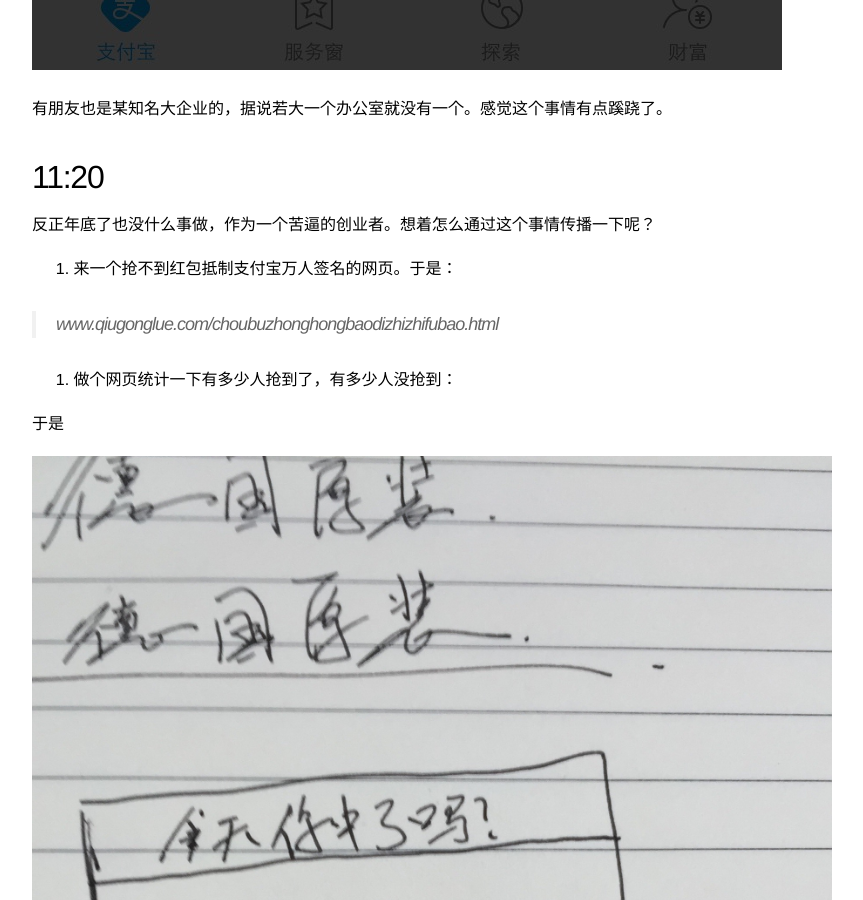
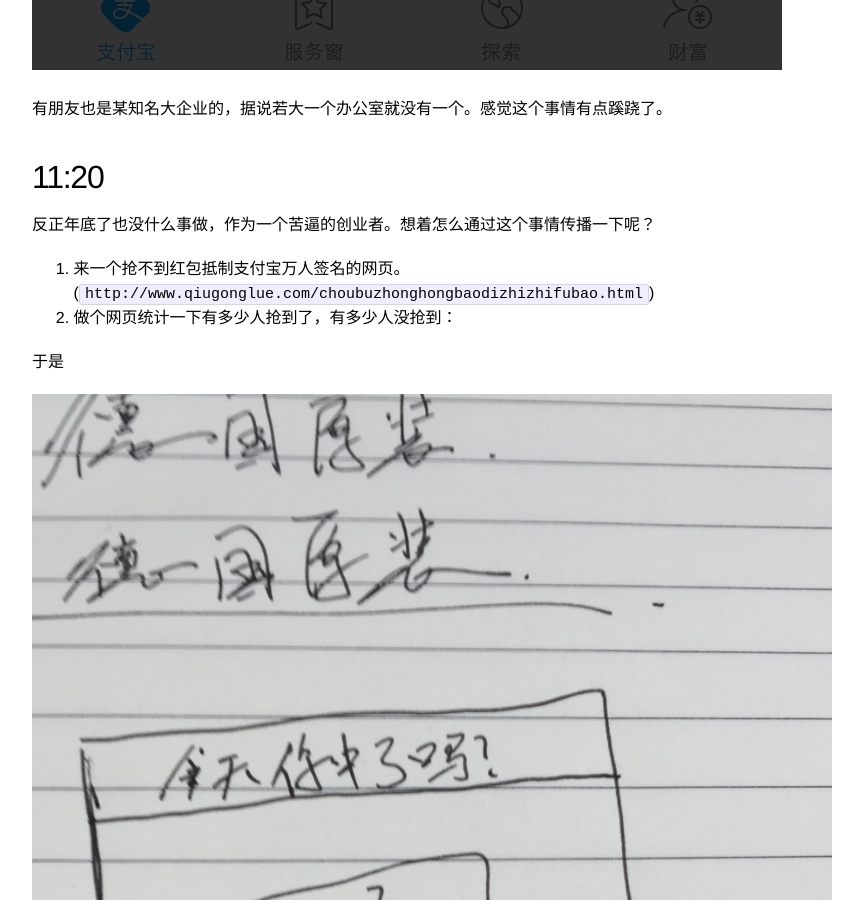
Before and after one commit to agassiyzh/agassiyzh.github.io-backup, a Jekyll site: the page built from _posts/2015-02-11-hongbao.md, in a window 1280 px wide and 900 px high, scrolled down 3723 px. Shown: the whole window, without its empty margins (208-1071 px from the left). Built offline with Jekyll 4.4.1, drawn with Linux system fonts in a browser that asks for light colours; comment, search, counter and statistics services are not loaded.

Commit message:
Update 2015-02-11-hongbao.md

```diff
--- a/_posts/2015-02-11-hongbao.md
+++ b/_posts/2015-02-11-hongbao.md
@@ -51,10 +51,7 @@ published: true
 
 反正年底了也没什么事做，作为一个苦逼的创业者。想着怎么通过这个事情传播一下呢？
 
-1. 来一个抢不到红包抵制支付宝万人签名的网页。于是：
-
-  > www.qiugonglue.com/choubuzhonghongbaodizhizhifubao.html
-
+1. 来一个抢不到红包抵制支付宝万人签名的网页。(`http://www.qiugonglue.com/choubuzhonghongbaodizhizhifubao.html`)
 2. 做个网页统计一下有多少人抢到了，有多少人没抢到：
 
 于是
```
